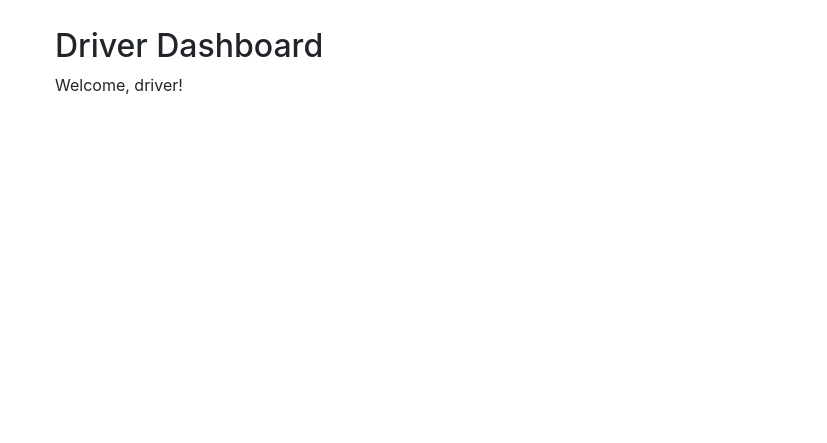
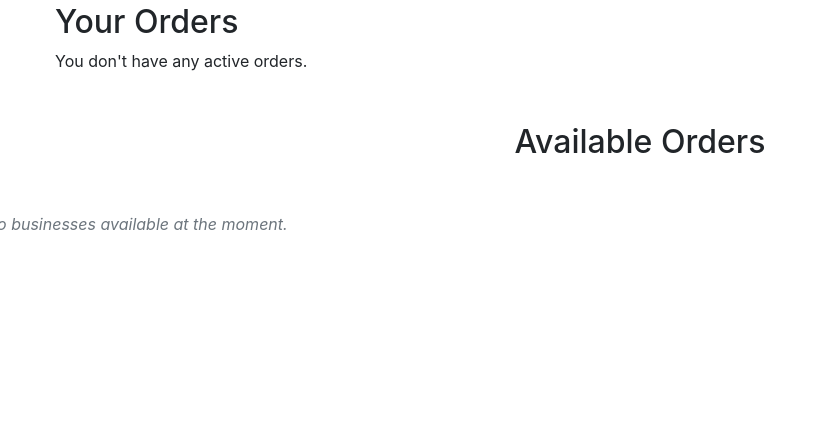
Before and after one commit to Isleden/ProjDevProject_LaundryDash_G6, a Django app: page /users/driver_dashboard in a window 1280 px wide. Shown: the part 357-800 px from the top of the page, without its empty margins (0-827 px from the left). Run offline with Django 5.2, Linux system fonts and the light colour scheme; a user stored in the database is signed in.

Commit message:
Added Driver Dashboard and Delivery History HTML's

```diff
--- /dev/null
+++ b/IM_Project/laundry_Delivery/users/templates/users/baseDriver.html
@@ -0,0 +1,55 @@
+{% load static %}
+<!DOCTYPE html>
+<html lang="en">
+<head>
+    <meta charset="UTF-8">
+    <meta name="viewport" content="width=device-width, initial-scale=1.0">
+    <title>{% block title %}{% endblock %}</title>
+    <link rel="stylesheet" href="https://cdn.jsdelivr.net/npm/bootstrap@4.6.2/dist/css/bootstrap.min.css">
+    {% block extra_styles %}{% endblock %}
+    <link rel="stylesheet" type="text/css" href="{% static 'users/css/style.css' %}">
+</head>
+<body>
+    <nav class="navbar navbar-expand-sm bg-danger navbar-dark">
+        <!-- Logo as a button leading to index.html -->
+        <a class="navbar-brand" href="{% url 'users:home' %}">
+            <img src="https://img.icons8.com/?size=50&id=8472&format=png&color=000000" class="logo"/>
+        </a>
+
+        <!-- Navbar Links -->
+        <ul class="navbar-nav mr-auto">
+            <li class="nav-item active">
+                <a class="nav-link" href="{% url 'users:driver_dashboard' %}">Home</a>
+            </li>
+            <li class="nav-item active">
+                <a class="nav-link" href="{% url 'users:driver_DelivHistory' %}">Order History</a>
+            </li>
+
+            <li class="nav-item active">
+                <a class="nav-link" href="{% url 'users:edit_customer_profile' %}">Edit Profile</a>
+            </li>
+        </ul>
+
+        <!-- Log In Button on the Right -->
+        <ul class="navbar-nav">
+            <li class="nav-item">
+                <form action="{% url 'users:logout' %}" method="post" style="display: inline;">
+                    {% csrf_token %}
+                    <button type="submit" class="btn btn-outline-light">Log Out</button>
+                </form>
+            </li>
+        </ul>
+    </nav>
+
+    <div>
+        {% block content %}{% endblock %}
+    </div>
+
+    <script src="https://cdn.jsdelivr.net/npm/jquery@3.7.1/dist/jquery.slim.min.js"></script>
+    <script src="https://cdn.jsdelivr.net/npm/popper.js@1.16.1/dist/umd/popper.min.js"></script>
+    <script src="https://cdn.jsdelivr.net/npm/bootstrap@4.6.2/dist/js/bootstrap.bundle.min.js"></script>
+    <script src="https://code.jquery.com/jquery-3.6.0.min.js"></script>
+    <script src="https://cdn.jsdelivr.net/npm/bootstrap@4.6.2/dist/js/bootstrap.bundle.min.js"></script>
+
+</body>
+</html>
--- a/IM_Project/laundry_Delivery/users/templates/users/driver_dashboard.html
+++ b/IM_Project/laundry_Delivery/users/templates/users/driver_dashboard.html
@@ -1,8 +1,70 @@
 <!-- users/driver_dashboard.html -->
-{% extends 'users/base.html' %}
+{% extends 'users/baseDriver.html' %}
+{% load static %}
+{% block title %}Home{% endblock %}
+
 {% block content %}
-<div class="container mt-5">
-    <h2>Driver Dashboard</h2>
-    <p>Welcome, driver!</p>
-</div>
+    <div class="container mt-4">
+        <h2>Your Orders</h2>
+
+        {% if orders %}
+        {% for order in orders %}
+            <div class="card mb-3">
+                <div class="card-body">
+                    <h5 class="card-title">Order #{{ order.id }}</h5>
+                    <p><strong>Status:</strong> {{ order.get_status_display }}</p>
+                    <p><strong>Total Price:</strong> ${{ order.total_price }}</p>
+                    <p><strong>Items:</strong>
+                        {{ order.upper_body_clothes }} upper body,
+                        {{ order.lower_body_clothes }} lower body,
+                        {{ order.underwear }} underwear,
+                        {{ order.other_stuff }} other items.
+                    </p>
+
+                    {% if order.status != 'finished' %}
+                            <a href="{% url 'users:update_order_status' order.id %}" class="btn btn-primary">Update Order Status</a>
+                    {% endif %}
+                </div>
+            </div>
+        {% endfor %}
+    {% else %}
+        <p>You don't have any active orders.</p>
+    {% endif %}
+
+    </div>
+    <h2 class="title">Available Orders</h2>
+    <div class="row text-center mt-4">
+        {% if businesses %}
+            {% for business in businesses %}
+                <div class="col">
+                    <!-- Display Business Logo if available -->
+                    {% if business.logo %}
+                        <img src="{{ business.logo.url }}" alt="{{ business.business_name }} Logo" class="laundry-shop-image">
+                    {% else %}
+                        <img src="{% static 'users/images/default-logo.png' %}" alt="Default Logo" class="laundry-shop-image">
+                    {% endif %}
+                    <!-- Display Business Name -->
+                    <h4>{{ business.business_name }}</h4>
+                    <!-- Display Business Description -->
+                    <p>{{ business.business_description }}</p>
+                    <!-- Display Business Address -->
+                    <p><strong>Address:</strong> {{ business.business_address }}</p>
+
+                    <!-- Button to trigger Modal -->
+                    <button type="button" class="btn btn-primary" data-toggle="modal" data-target="#orderModal"
+                        data-business-id="{{ business.id }}" data-business-name="{{ business.business_name }}"
+                        data-business-logo="{{ business.logo }}"
+                        data-business-address="{{ business.business_address }}">
+                    Order Now
+                </button>
+                </div>
+            {% endfor %}
+        {% else %}
+            <p class="text-muted">No businesses available at the moment.</p>
+        {% endif %}
+    </div>
+
+
+
+
 {% endblock %}
--- a/IM_Project/laundry_Delivery/users/urls.py
+++ b/IM_Project/laundry_Delivery/users/urls.py
@@ -24,6 +24,8 @@
     path('delete-business/<int:business_id>/', views.delete_business, name='delete_business'),
     path('logout/', auth_views.LogoutView.as_view(), name='logout'),
     path('order/update-status/<int:order_id>/', views.update_order_status, name='update_order_status'),
+    path('driver_DelivHistory', views.deliv_history, name='driver_DelivHistory'),
+
 ]
 
 if settings.DEBUG:
--- a/IM_Project/laundry_Delivery/users/views.py
+++ b/IM_Project/laundry_Delivery/users/views.py
@@ -80,9 +80,13 @@
         form = LoginForm()
     return render(request, 'users/login.html', {'form': form})
 
+def deliv_history(request):
+
+    return render(request, 'users/driver_DelivHistory.html')
+
 @login_required
 def driver_dashboard(request):
-    # Placeholder for the driver's dashboard
+    # driver's dashboard
     return render(request, 'users/driver_dashboard.html')
 
 @login_required
```
Also changed, not shown: IM_Project/laundry_Delivery/users/templates/users/driver_DelivHistory.html (added, +14 -0 lines), IM_Project/laundry_Delivery/db.sqlite3.
